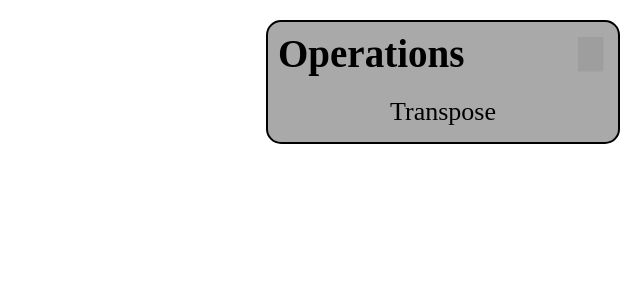
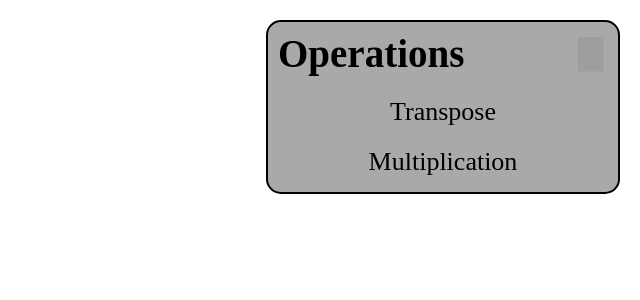
Before and after one commit to DEsimas/matrix-calc, a React app: page / in a window 1280 px wide. Shown: the top 300 px of the page, without its empty margins (640-1280 px from the left). Built offline with nearby package versions, Linux system fonts and the light colour scheme; grey boxes are pictures that could not be loaded.

Commit message:
create multiplication component

```diff
--- /dev/null
+++ b/src/components/Multiplication.js
@@ -0,0 +1,34 @@
+import React, { useState } from 'react'
+import Draggable from 'react-draggable'
+import { getZeroMatrix } from '../Matrix'
+import Input from './Input'
+import { v1 } from 'uuid'
+
+const Multiplication = (props) => {
+    const [matrix1, setMatrix1] = useState(getZeroMatrix(3, 3))
+    const [matrix2, setMatrix2] = useState(getZeroMatrix(3, 3))
+    const [result, setResult] = useState(getZeroMatrix(3, 3))
+    const id = v1()
+
+    return (
+        <Draggable>
+            <div style={{ top: props.top ?? 0, left: props.left ?? 0 }} id={id} className='multiplication'>
+                <div className='multiplication-top'>
+                    <h2 className='multiplication-header'>Multiplication</h2>
+                    <button onClick={() => { document.getElementById(id).classList.add('hidden') }} className='multiplication-exit'>X</button>
+                </div>
+                <div className='multiplication-desktop'>
+                    <Input value={matrix1} onChange={(matrix) => {
+                        setMatrix2(transpose(matrix))
+                    }} />
+                    <span>×</span>
+                    <Input value={matrix2} onChange={(matrix) => {
+                        setMatrix1(transpose(matrix))
+                    }} />
+                </div>
+            </div>
+        </Draggable>
+    )
+}
+
+export default Multiplication
--- a/src/components/Table.js
+++ b/src/components/Table.js
@@ -1,5 +1,6 @@
 import React, { useState } from 'react'
 import Transpose from './Transpose'
+import Multiplication from './Multiplication'
 import './Table.css'
 
 const Table = (props) => {
@@ -23,6 +24,7 @@ const Table = (props) => {
             </div>
             <div className={'list ' + (collapsed ? 'hidden' : '')}>
                 <button onClick={() => props.addElement((<Transpose />))}>Transpose</button>
+                <button onClick={() => props.addElement((<Multiplication />))}>Multiplication</button>
             </div>
         </div>
     )
```
